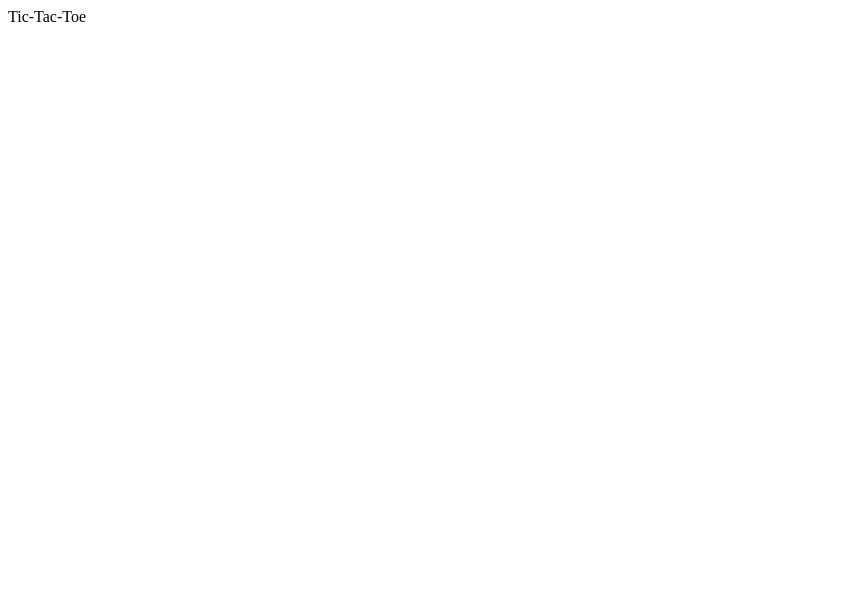
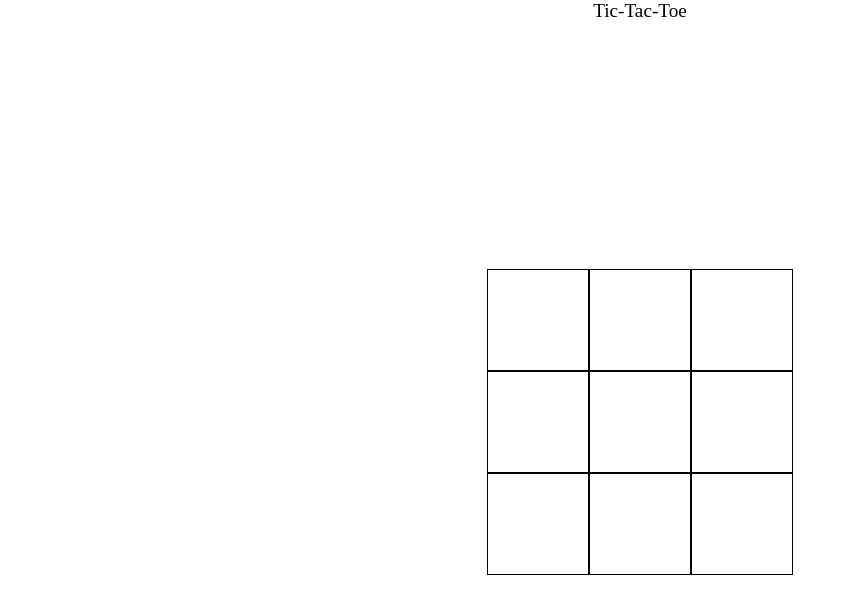
Before and after one commit to jz618/tic-tac-toe, a plain HTML site: page index.html in a window 1280 px wide. Shown: the whole page, without its empty margins (0-848 px from the left). Drawn offline with Linux system fonts and the light colour scheme.

Commit message:
css updated

```diff
--- a/index.html
+++ b/index.html
@@ -8,7 +8,7 @@
   </head>
   <body>
     <div class="title">Tic-Tac-Toe</div>
-    <div id="board">
+    <div class="board" id="board">
       <div class="cell" data-cell></div>
       <div class="cell" data-cell></div>
       <div class="cell" data-cell></div>
--- a/styles.css
+++ b/styles.css
@@ -0,0 +1,24 @@
+body {
+  margin: 0;
+}
+
+.title {
+  width: 100vw;
+  text-align: center;
+  font-size: larger;
+}
+
+.board {
+  width: 100vw;
+  height: 100vh;
+  display: grid;
+  justify-content: center;
+  align-content: center;
+  grid-template-columns: repeat(3, auto);
+}
+
+.cell {
+  width: 100px;
+  height: 100px;
+  border: 1px solid black;
+}
```
